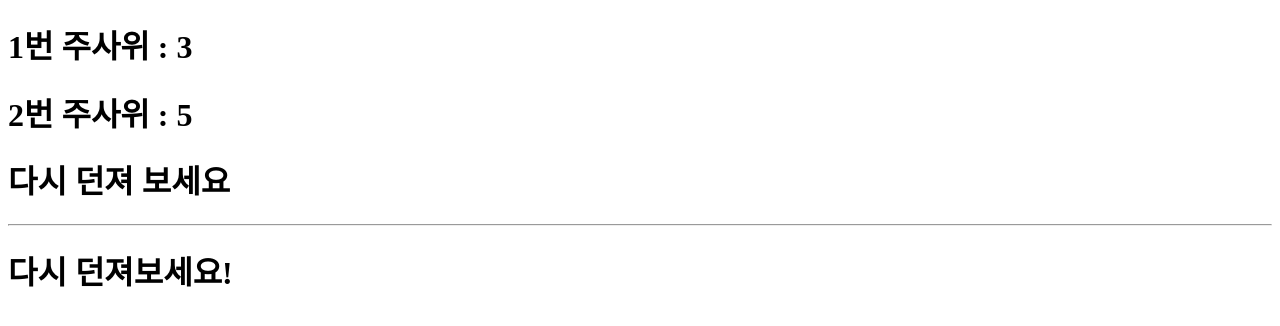
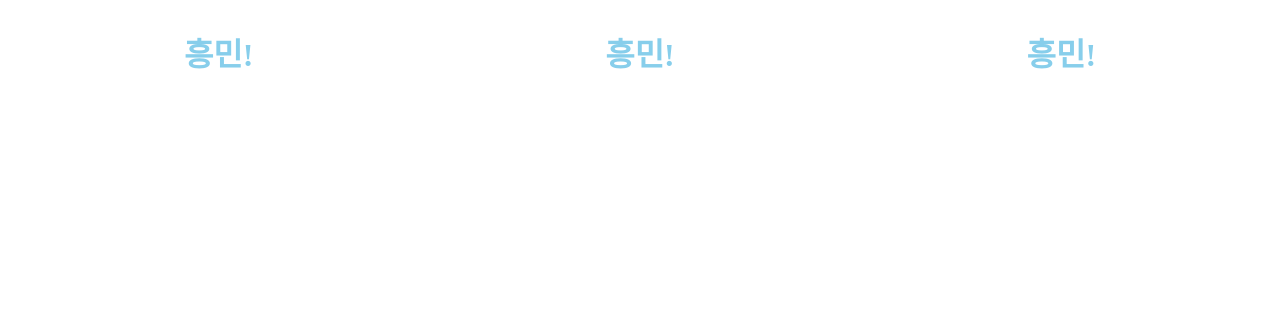
Before and after one commit to laehwani/reactHwani, a React (Create React App) app: page / in a window 1280 px wide. Shown: the top 326 px of the page. Built offline with nearby package versions, Linux system fonts and the light colour scheme.

Commit message:
간단한 {}, style 주기

```diff
--- a/src/App.js
+++ b/src/App.js
@@ -1,24 +1,24 @@
-function MyGame() {
-  return;
+function MyComp() {
+  return (
+    <div>
+      <h1>흥민!</h1>
+    </div>
+  );
 }
 
 function App() {
-  const num1 = Math.ceil(Math.random() * 6);
-  const num2 = Math.ceil(Math.random() * 6);
-  let message;
-  if (num1 === num2) {
-    message = <h1>당첨</h1>;
-  } else {
-    message = <h1>다시 던져보세요!</h1>;
-  }
   return (
-    <div>
-      <h1>1번 주사위 : {num1}</h1>
-      <h1>2번 주사위 : {num2}</h1>
-      <h1>{num1 === num2 ? "당첨" : "다시 던져 보세요"}</h1>
-      <MyGame />
-      <hr />
-      {message}
+    <div
+      style={{
+        display: "flex",
+        justifyContent: "space-around",
+        textAlign: "center",
+        color: "skyblue",
+      }}
+    >
+      <MyComp />
+      <MyComp />
+      <MyComp />
     </div>
   );
 }
```
